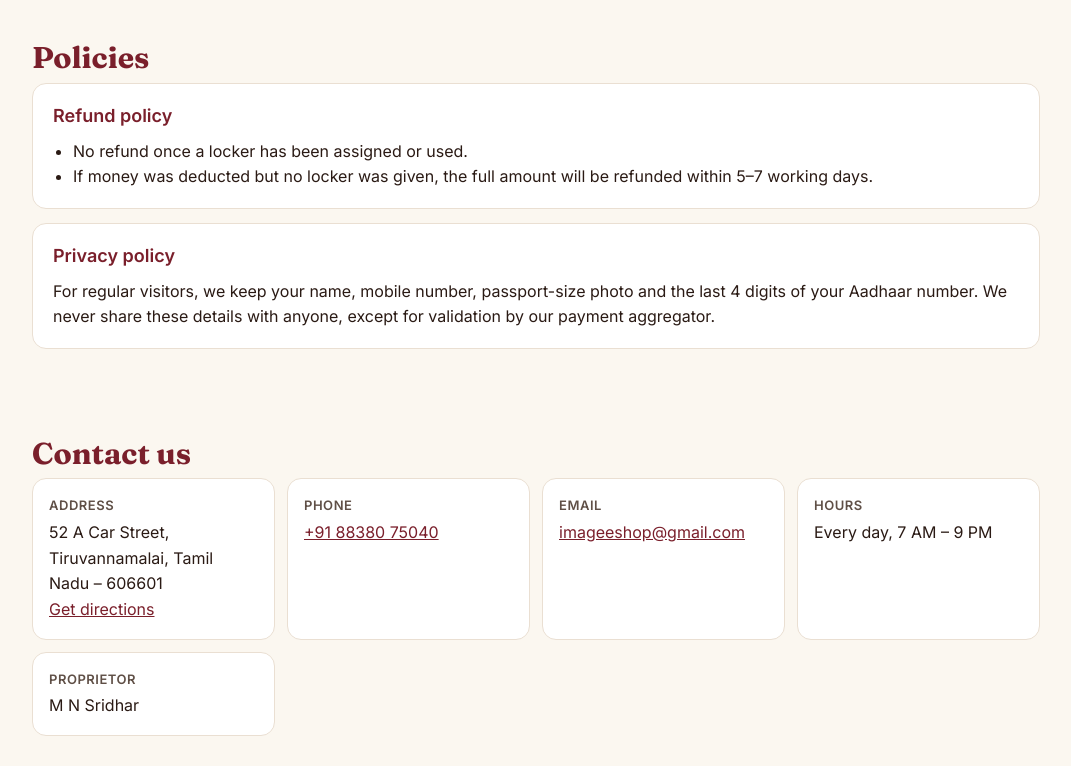
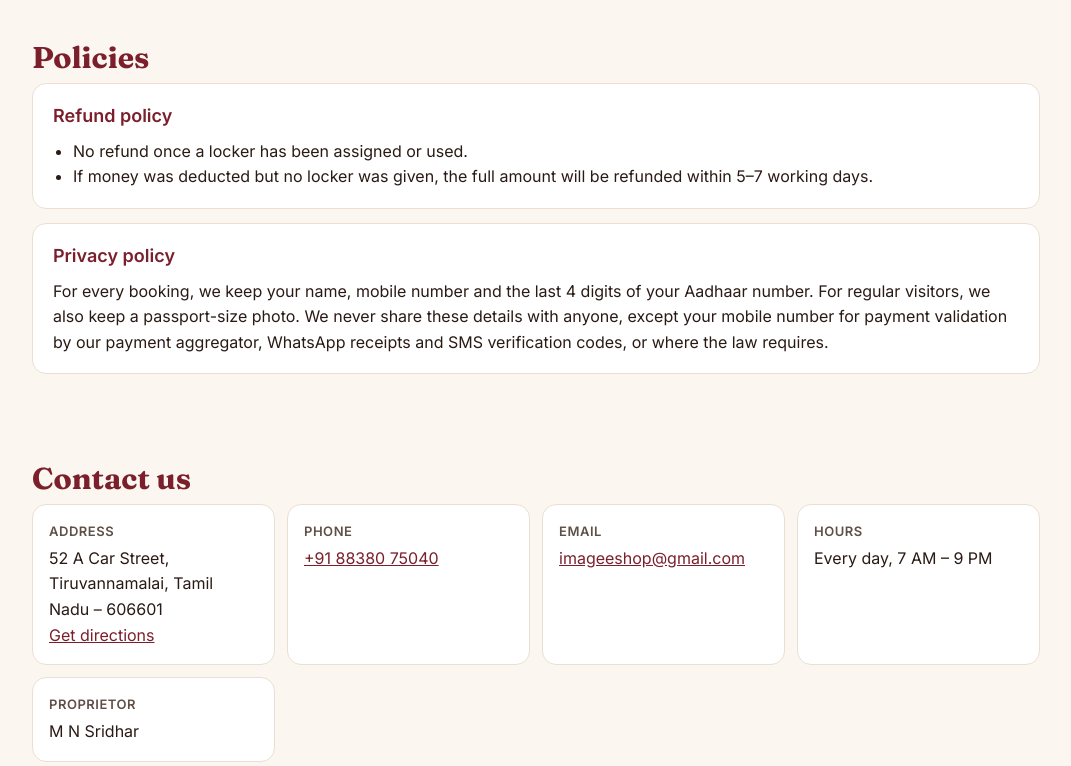
Before and after one commit to imageeshop-svg/arunachalatemplelockers.in, a plain HTML site: page index.html in a window 1280 px wide. Shown: the part 4449-5215 px from the top of the page, without its empty margins (104-1175 px from the left). Drawn offline with Linux system fonts and the light colour scheme.

Commit message:
Privacy policy: cover every booking; name payment aggregator, WhatsApp and SMS (EN/TA/TE)
Co-Authored-By: Claude Opus 5.5 <noreply@anthropic.com>
Claude-Session: https://claude.ai/code/session_01LBa9K7AqqvuijZ11zQpQSb

```diff
--- a/index.html
+++ b/index.html
@@ -338,7 +338,7 @@
     </div>
     <div class="policy" id="privacy">
       <h3 data-i18n="privacyTitle">Privacy policy</h3>
-      <p data-i18n="privacy">For regular visitors, we keep your name, mobile number, passport-size photo and the last 4 digits of your Aadhaar number. We never share these details with anyone, except for validation by our payment aggregator.</p>
+      <p data-i18n="privacy">For every booking, we keep your name, mobile number and the last 4 digits of your Aadhaar number. For regular visitors, we also keep a passport-size photo. We never share these details with anyone, except your mobile number for payment validation by our payment aggregator, WhatsApp receipts and SMS verification codes, or where the law requires.</p>
     </div>
   </section>
 
@@ -459,7 +459,7 @@
       refund1:"லாக்கர் ஒதுக்கப்பட்ட அல்லது பயன்படுத்தப்பட்ட பிறகு பணம் திருப்பித் தரப்படாது.",
       refund2:"பணம் கழிக்கப்பட்டு லாக்கர் வழங்கப்படவில்லை என்றால், 5–7 வேலை நாட்களுக்குள் முழுத் தொகையும் திருப்பித் தரப்படும்.",
       privacyTitle:"தனியுரிமைக் கொள்கை",
-      privacy:"தொடர்ந்து வருகை தருபவர்களுக்காக, உங்கள் பெயர், மொபைல் எண், பாஸ்போர்ட் அளவு புகைப்படம் மற்றும் ஆதார் எண்ணின் கடைசி 4 இலக்கங்களை வைத்திருக்கிறோம். எங்கள் பேமெண்ட் அக்ரிகேட்டரின் சரிபார்ப்புக்குத் தவிர, இந்த விவரங்களை யாருடனும் பகிர மாட்டோம்.",
+      privacy:"ஒவ்வொரு முன்பதிவுக்கும், உங்கள் பெயர், மொபைல் எண் மற்றும் ஆதார் எண்ணின் கடைசி 4 இலக்கங்களை வைத்திருக்கிறோம். தொடர்ந்து வருகை தருபவர்களுக்கு, பாஸ்போர்ட் அளவு புகைப்படத்தையும் வைத்திருக்கிறோம். பேமெண்ட் அக்ரிகேட்டரின் கட்டணச் சரிபார்ப்பு, WhatsApp ரசீதுகள் மற்றும் SMS சரிபார்ப்புக் குறியீடுகளுக்காக உங்கள் மொபைல் எண்ணைப் பகிர்வதைத் தவிர, அல்லது சட்டப்படி தேவைப்படும்போது தவிர, இந்த விவரங்களை யாருடனும் பகிர மாட்டோம்.",
       contactTitle:"தொடர்புக்கு",
       mapTitle:"வரைபடத்தில் எங்களைக் கண்டறியுங்கள்", svBtn:"ஸ்ட்ரீட் வியூ", openMaps:"கூகுள் மேப்ஸில் திறக்க", svTitle:"ஸ்ட்ரீட் வியூ – எங்கள் கடையைச் சுற்றிப் பாருங்கள்", svTap:"ஸ்ட்ரீட் வியூவில் சுற்றிப் பார்க்கத் தொடவும்", svNote:"ஸ்ட்ரீட் வியூ: கூகுள், டிசம்பர் 2022. இன்று கடையின் தோற்றம் மாறியிருக்கலாம்.", svFallback:"திறக்கவில்லையா? கூகுள் மேப்ஸில் திறக்கவும்",
       addressLbl:"முகவரி", phoneLbl:"தொலைபேசி", emailLbl:"மின்னஞ்சல்", hoursLbl:"நேரம்",
@@ -535,7 +535,7 @@
       refund1:"లాకర్ కేటాయించిన లేదా ఉపయోగించిన తర్వాత రీఫండ్ ఉండదు.",
       refund2:"డబ్బు కట్ అయి లాకర్ ఇవ్వకపోతే, 5–7 పని దినాల్లో పూర్తి మొత్తం తిరిగి చెల్లించబడుతుంది.",
       privacyTitle:"గోప్యతా విధానం",
-      privacy:"తరచూ వచ్చే సందర్శకుల కోసం, మీ పేరు, మొబైల్ నంబర్, పాస్‌పోర్ట్ సైజు ఫోటో మరియు ఆధార్ నంబర్ చివరి 4 అంకెలను ఉంచుతాము. మా పేమెంట్ అగ్రిగేటర్ ధృవీకరణ కోసం తప్ప, ఈ వివరాలను ఎవరితోనూ పంచుకోము.",
+      privacy:"ప్రతి బుకింగ్‌కు, మీ పేరు, మొబైల్ నంబర్ మరియు ఆధార్ నంబర్ చివరి 4 అంకెలను ఉంచుతాము. తరచూ వచ్చే సందర్శకుల కోసం, పాస్‌పోర్ట్ సైజు ఫోటోను కూడా ఉంచుతాము. పేమెంట్ అగ్రిగేటర్ చెల్లింపు ధృవీకరణ, WhatsApp రసీదులు మరియు SMS ధృవీకరణ కోడ్‌ల కోసం మీ మొబైల్ నంబర్‌ను పంచుకోవడం తప్ప, లేదా చట్టం కోరినప్పుడు తప్ప, ఈ వివరాలను ఎవరితోనూ పంచుకోము.",
       contactTitle:"సంప్రదించండి",
       mapTitle:"మ్యాప్‌లో మమ్మల్ని కనుగొనండి", svBtn:"స్ట్రీట్ వ్యూ", openMaps:"గూగుల్ మ్యాప్స్‌లో తెరవండి", svTitle:"స్ట్రీట్ వ్యూ – మా షాపు చుట్టూ చూడండి", svTap:"స్ట్రీట్ వ్యూలో చుట్టూ చూడటానికి తాకండి", svNote:"స్ట్రీట్ వ్యూ: గూగుల్, డిసెంబర్ 2022. ఈరోజు షాపు రూపం వేరుగా ఉండవచ్చు.", svFallback:"తెరుచుకోవడం లేదా? గూగుల్ మ్యాప్స్‌లో తెరవండి",
       addressLbl:"చిరునామా", phoneLbl:"ఫోన్", emailLbl:"ఇమెయిల్", hoursLbl:"సమయం",
```
